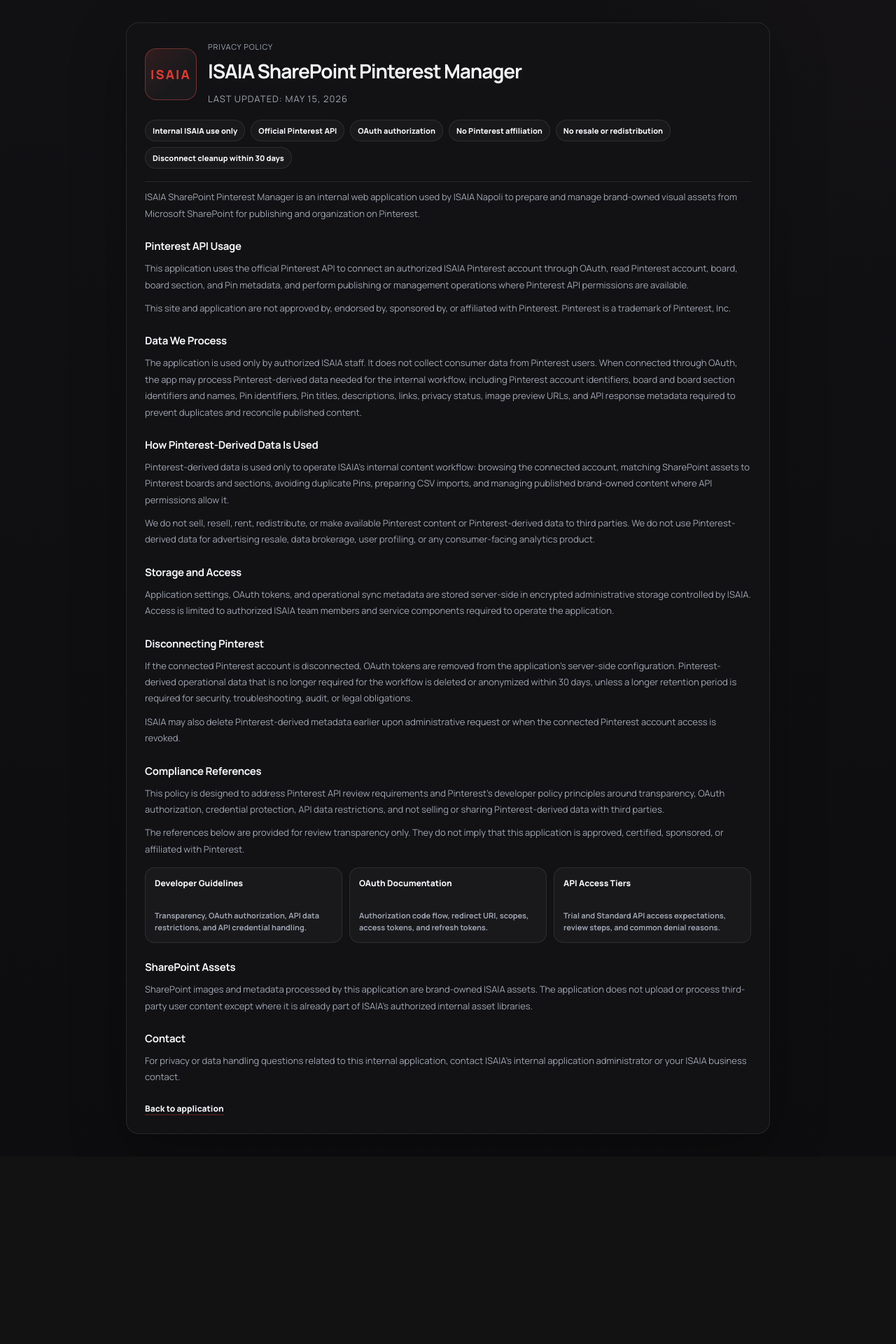
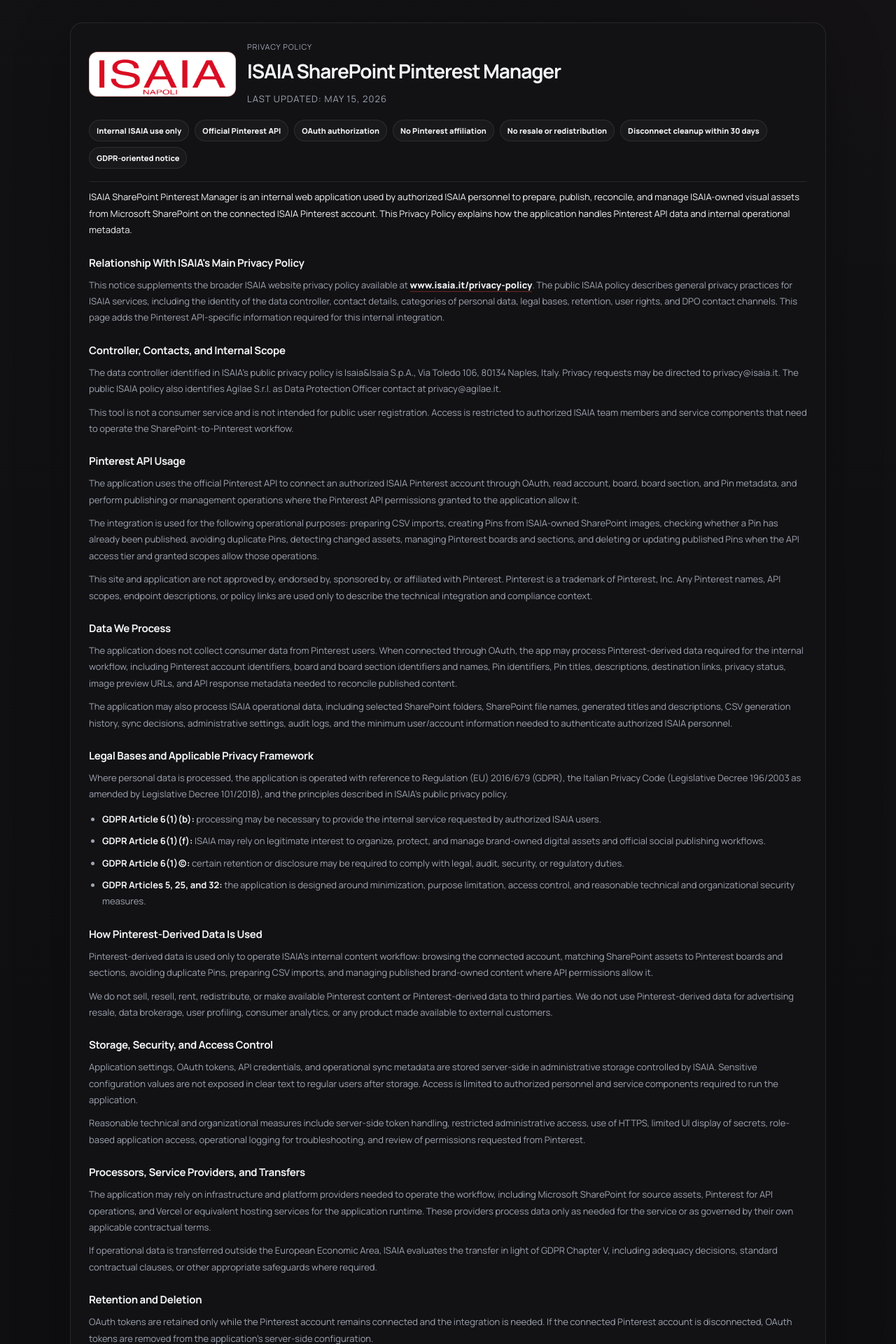
Before and after one commit to OnyxPlissken/pinterest, a Next.js app: page /privacy in a window 1280 px wide. Shown: the top 1920 px of the page at 70% size. Before the commit the page ends 1652 px from the top, so only its background shows below. Built offline with nearby package versions, Linux system fonts and the light colour scheme.

Commit message:
Expand privacy policy details

```diff
--- a/app/globals.css
+++ b/app/globals.css
@@ -1572,7 +1572,7 @@
 }
 
 .legal-card {
-  width: min(920px, 100%);
+  width: min(1080px, 100%);
   padding: 26px;
   border: 1px solid var(--line);
   border-radius: 18px;
@@ -1594,19 +1594,22 @@
 }
 
 .legal-logo {
-  width: 74px;
-  height: 74px;
+  width: 210px;
+  height: 64px;
   border: 1px solid color-mix(in srgb, var(--accent) 35%, var(--line));
-  border-radius: 16px;
+  border-radius: 12px;
   display: grid;
   place-items: center;
-  color: var(--accent);
-  font-size: 18px;
-  font-weight: 900;
-  letter-spacing: 0.12em;
-  background:
-    linear-gradient(135deg, color-mix(in srgb, var(--accent) 13%, transparent), transparent 62%),
-    var(--surface-soft);
+  background: #ffffff;
+  padding: 10px 14px;
+  flex: 0 0 auto;
+}
+
+.legal-logo-image {
+  width: 100%;
+  height: 100%;
+  display: block;
+  object-fit: contain;
 }
 
 .legal-kicker,
@@ -1636,6 +1639,37 @@
   line-height: 1.8;
 }
 
+.legal-card a:not(.legal-back) {
+  color: var(--text);
+  font-weight: 800;
+  text-decoration: none;
+  border-bottom: 1px solid color-mix(in srgb, var(--accent) 45%, transparent);
+}
+
+.legal-card a:not(.legal-back):hover {
+  color: var(--accent);
+}
+
+.legal-intro {
+  color: var(--text) !important;
+}
+
+.legal-list {
+  margin: 12px 0 0;
+  padding-left: 19px;
+  color: var(--muted);
+  font-size: 13px;
+  line-height: 1.8;
+}
+
+.legal-list li + li {
+  margin-top: 8px;
+}
+
+.legal-list strong {
+  color: var(--text);
+}
+
 .compliance-strip {
   display: flex;
   flex-wrap: wrap;
@@ -1659,6 +1693,10 @@
   gap: 10px;
 }
 
+.compliance-links-wide {
+  grid-template-columns: repeat(2, minmax(0, 1fr));
+}
+
 .compliance-links a {
   min-height: 108px;
   padding: 13px;
@@ -1671,6 +1709,7 @@
   color: var(--text);
   background: var(--surface-soft);
   text-decoration: none;
+  border-bottom: 1px solid var(--line) !important;
   transition:
     border-color var(--transition),
     transform var(--transition),
@@ -1713,13 +1752,13 @@
   }
 
   .legal-logo {
-    width: 58px;
-    height: 58px;
-    border-radius: 13px;
-    font-size: 14px;
-  }
-
-  .compliance-links {
+    width: 150px;
+    height: 50px;
+    padding: 8px 10px;
+  }
+
+  .compliance-links,
+  .compliance-links-wide {
     grid-template-columns: 1fr;
   }
 }
--- a/app/privacy/page.js
+++ b/app/privacy/page.js
@@ -10,7 +10,9 @@
       <section className="legal-card">
         <header className="legal-hero">
           <div className="legal-brand">
-            <div className="legal-logo">ISAIA</div>
+            <div className="legal-logo" aria-label="ISAIA Napoli">
+              <img className="legal-logo-image" src="/assets/logo_isaia.png" alt="ISAIA Napoli" />
+            </div>
             <div>
               <div className="legal-kicker">Privacy Policy</div>
               <h1>ISAIA SharePoint Pinterest Manager</h1>
@@ -25,37 +27,108 @@
             <span>No Pinterest affiliation</span>
             <span>No resale or redistribution</span>
             <span>Disconnect cleanup within 30 days</span>
+            <span>GDPR-oriented notice</span>
           </div>
         </header>
 
+        <p className="legal-intro">
+          ISAIA SharePoint Pinterest Manager is an internal web application used by
+          authorized ISAIA personnel to prepare, publish, reconcile, and manage
+          ISAIA-owned visual assets from Microsoft SharePoint on the connected ISAIA
+          Pinterest account. This Privacy Policy explains how the application handles
+          Pinterest API data and internal operational metadata.
+        </p>
+
+        <h2>Relationship With ISAIA&apos;s Main Privacy Policy</h2>
         <p>
-          ISAIA SharePoint Pinterest Manager is an internal web application used by
-          ISAIA Napoli to prepare and manage brand-owned visual assets from Microsoft
-          SharePoint for publishing and organization on Pinterest.
+          This notice supplements the broader ISAIA website privacy policy available
+          at <a href="https://www.isaia.it/privacy-policy" target="_blank" rel="noreferrer">www.isaia.it/privacy-policy</a>.
+          The public ISAIA policy describes general privacy practices for ISAIA
+          services, including the identity of the data controller, contact details,
+          categories of personal data, legal bases, retention, user rights, and DPO
+          contact channels. This page adds the Pinterest API-specific information
+          required for this internal integration.
+        </p>
+
+        <h2>Controller, Contacts, and Internal Scope</h2>
+        <p>
+          The data controller identified in ISAIA&apos;s public privacy policy is
+          Isaia&amp;Isaia S.p.A., Via Toledo 106, 80134 Naples, Italy. Privacy requests
+          may be directed to privacy@isaia.it. The public ISAIA policy also identifies
+          Agilae S.r.l. as Data Protection Officer contact at privacy@agilae.it.
+        </p>
+        <p>
+          This tool is not a consumer service and is not intended for public user
+          registration. Access is restricted to authorized ISAIA team members and
+          service components that need to operate the SharePoint-to-Pinterest workflow.
         </p>
 
         <h2>Pinterest API Usage</h2>
         <p>
-          This application uses the official Pinterest API to connect an authorized
-          ISAIA Pinterest account through OAuth, read Pinterest account, board, board
-          section, and Pin metadata, and perform publishing or management operations
-          where Pinterest API permissions are available.
+          The application uses the official Pinterest API to connect an authorized
+          ISAIA Pinterest account through OAuth, read account, board, board section,
+          and Pin metadata, and perform publishing or management operations where the
+          Pinterest API permissions granted to the application allow it.
+        </p>
+        <p>
+          The integration is used for the following operational purposes: preparing
+          CSV imports, creating Pins from ISAIA-owned SharePoint images, checking
+          whether a Pin has already been published, avoiding duplicate Pins, detecting
+          changed assets, managing Pinterest boards and sections, and deleting or
+          updating published Pins when the API access tier and granted scopes allow
+          those operations.
         </p>
         <p>
           This site and application are not approved by, endorsed by, sponsored by,
           or affiliated with Pinterest. Pinterest is a trademark of Pinterest, Inc.
+          Any Pinterest names, API scopes, endpoint descriptions, or policy links are
+          used only to describe the technical integration and compliance context.
         </p>
 
         <h2>Data We Process</h2>
         <p>
-          The application is used only by authorized ISAIA staff. It does not collect
-          consumer data from Pinterest users. When connected through OAuth, the app may
-          process Pinterest-derived data needed for the internal workflow, including
-          Pinterest account identifiers, board and board section identifiers and names,
-          Pin identifiers, Pin titles, descriptions, links, privacy status, image
-          preview URLs, and API response metadata required to prevent duplicates and
-          reconcile published content.
+          The application does not collect consumer data from Pinterest users. When
+          connected through OAuth, the app may process Pinterest-derived data required
+          for the internal workflow, including Pinterest account identifiers, board
+          and board section identifiers and names, Pin identifiers, Pin titles,
+          descriptions, destination links, privacy status, image preview URLs, and API
+          response metadata needed to reconcile published content.
         </p>
+        <p>
+          The application may also process ISAIA operational data, including selected
+          SharePoint folders, SharePoint file names, generated titles and descriptions,
+          CSV generation history, sync decisions, administrative settings, audit logs,
+          and the minimum user/account information needed to authenticate authorized
+          ISAIA personnel.
+        </p>
+
+        <h2>Legal Bases and Applicable Privacy Framework</h2>
+        <p>
+          Where personal data is processed, the application is operated with reference
+          to Regulation (EU) 2016/679 (GDPR), the Italian Privacy Code
+          (Legislative Decree 196/2003 as amended by Legislative Decree 101/2018),
+          and the principles described in ISAIA&apos;s public privacy policy.
+        </p>
+        <ul className="legal-list">
+          <li>
+            <strong>GDPR Article 6(1)(b):</strong> processing may be necessary to
+            provide the internal service requested by authorized ISAIA users.
+          </li>
+          <li>
+            <strong>GDPR Article 6(1)(f):</strong> ISAIA may rely on legitimate
+            interest to organize, protect, and manage brand-owned digital assets and
+            official social publishing workflows.
+          </li>
+          <li>
+            <strong>GDPR Article 6(1)(c):</strong> certain retention or disclosure may
+            be required to comply with legal, audit, security, or regulatory duties.
+          </li>
+          <li>
+            <strong>GDPR Articles 5, 25, and 32:</strong> the application is designed
+            around minimization, purpose limitation, access control, and reasonable
+            technical and organizational security measures.
+          </li>
+        </ul>
 
         <h2>How Pinterest-Derived Data Is Used</h2>
         <p>
@@ -69,56 +142,79 @@
           We do not sell, resell, rent, redistribute, or make available Pinterest
           content or Pinterest-derived data to third parties. We do not use
           Pinterest-derived data for advertising resale, data brokerage, user
-          profiling, or any consumer-facing analytics product.
+          profiling, consumer analytics, or any product made available to external
+          customers.
         </p>
 
-        <h2>Storage and Access</h2>
+        <h2>Storage, Security, and Access Control</h2>
         <p>
-          Application settings, OAuth tokens, and operational sync metadata are stored
-          server-side in encrypted administrative storage controlled by ISAIA. Access
-          is limited to authorized ISAIA team members and service components required
-          to operate the application.
+          Application settings, OAuth tokens, API credentials, and operational sync
+          metadata are stored server-side in administrative storage controlled by
+          ISAIA. Sensitive configuration values are not exposed in clear text to
+          regular users after storage. Access is limited to authorized personnel and
+          service components required to run the application.
+        </p>
+        <p>
+          Reasonable technical and organizational measures include server-side token
+          handling, restricted administrative access, use of HTTPS, limited UI display
+          of secrets, role-based application access, operational logging for
+          troubleshooting, and review of permissions requested from Pinterest.
         </p>
 
-        <h2>Disconnecting Pinterest</h2>
+        <h2>Processors, Service Providers, and Transfers</h2>
         <p>
-          If the connected Pinterest account is disconnected, OAuth tokens are removed
-          from the application&apos;s server-side configuration. Pinterest-derived
-          operational data that is no longer required for the workflow is deleted or
-          anonymized within 30 days, unless a longer retention period is required for
-          security, troubleshooting, audit, or legal obligations.
+          The application may rely on infrastructure and platform providers needed to
+          operate the workflow, including Microsoft SharePoint for source assets,
+          Pinterest for API operations, and Vercel or equivalent hosting services for
+          the application runtime. These providers process data only as needed for the
+          service or as governed by their own applicable contractual terms.
         </p>
         <p>
-          ISAIA may also delete Pinterest-derived metadata earlier upon administrative
-          request or when the connected Pinterest account access is revoked.
+          If operational data is transferred outside the European Economic Area,
+          ISAIA evaluates the transfer in light of GDPR Chapter V, including adequacy
+          decisions, standard contractual clauses, or other appropriate safeguards
+          where required.
         </p>
 
-        <h2>Compliance References</h2>
+        <h2>Retention and Deletion</h2>
         <p>
-          This policy is designed to address Pinterest API review requirements and
-          Pinterest&apos;s developer policy principles around transparency, OAuth
-          authorization, credential protection, API data restrictions, and not selling
-          or sharing Pinterest-derived data with third parties.
+          OAuth tokens are retained only while the Pinterest account remains connected
+          and the integration is needed. If the connected Pinterest account is
+          disconnected, OAuth tokens are removed from the application&apos;s server-side
+          configuration.
         </p>
         <p>
-          The references below are provided for review transparency only. They do not
-          imply that this application is approved, certified, sponsored, or affiliated
-          with Pinterest.
+          Pinterest-derived operational data that is no longer required for the
+          workflow is deleted or anonymized within 30 days, unless a longer retention
+          period is required for security, troubleshooting, audit, legal obligations,
+          or to prevent duplicate publishing during a defined reconciliation period.
+          ISAIA may also delete Pinterest-derived metadata earlier upon administrative
+          request or when Pinterest account access is revoked.
         </p>
-        <div className="compliance-links">
-          <a href="https://policy.pinterest.com/en/developer-guidelines" target="_blank" rel="noreferrer">
-            <span>Developer Guidelines</span>
-            <strong>Transparency, OAuth authorization, API data restrictions, and API credential handling.</strong>
-          </a>
-          <a href="https://developers.pinterest.com/docs/getting-started/set-up-authentication-and-authorization/" target="_blank" rel="noreferrer">
-            <span>OAuth Documentation</span>
-            <strong>Authorization code flow, redirect URI, scopes, access tokens, and refresh tokens.</strong>
-          </a>
-          <a href="https://developers.pinterest.com/docs/key-concepts/access-tiers/" target="_blank" rel="noreferrer">
-            <span>API Access Tiers</span>
-            <strong>Trial and Standard API access expectations, review steps, and common denial reasons.</strong>
-          </a>
-        </div>
+
+        <h2>Cookies, Analytics, and Automated Decisions</h2>
+        <p>
+          The application uses only technical session mechanisms required for login,
+          authorization, security, and normal application operation. It is not designed
+          to place marketing cookies, run third-party advertising tracking, or create
+          external user profiles from Pinterest-derived data.
+        </p>
+        <p>
+          The application does not make decisions that produce legal effects or
+          similarly significant effects on individuals through automated profiling.
+          CSV and sync recommendations are operational suggestions for ISAIA staff and
+          remain subject to authorized user action.
+        </p>
+
+        <h2>Rights of Data Subjects</h2>
+        <p>
+          Where GDPR applies, data subjects may have rights of access, rectification,
+          erasure, restriction, portability, objection, and rights related to automated
+          decision-making under GDPR Articles 15 to 22. Requests can be sent through
+          the contact channels indicated in ISAIA&apos;s public privacy policy. Data
+          subjects may also lodge a complaint with the Italian Data Protection
+          Authority, the Garante per la protezione dei dati personali.
+        </p>
 
         <h2>SharePoint Assets</h2>
         <p>
@@ -128,11 +224,47 @@
           asset libraries.
         </p>
 
+        <h2>Legal and Compliance References</h2>
+        <p>
+          This policy is designed to address Pinterest API review requirements and
+          Pinterest&apos;s developer policy principles around transparency, OAuth
+          authorization, credential protection, API data restrictions, and not selling
+          or sharing Pinterest-derived data with third parties. The references below
+          are provided for review transparency only and do not imply that this
+          application is approved, certified, sponsored, or affiliated with Pinterest.
+        </p>
+        <div className="compliance-links compliance-links-wide">
+          <a href="https://www.isaia.it/privacy-policy" target="_blank" rel="noreferrer">
+            <span>ISAIA Website Privacy Policy</span>
+            <strong>General ISAIA privacy notice, controller details, DPO contact, user rights, and retention principles.</strong>
+          </a>
+          <a href="https://www.garanteprivacy.it/regolamentoue" target="_blank" rel="noreferrer">
+            <span>GDPR - Regulation (EU) 2016/679</span>
+            <strong>EU privacy framework covering lawful basis, transparency, rights, security, and accountability.</strong>
+          </a>
+          <a href="https://www.garanteprivacy.it/codice" target="_blank" rel="noreferrer">
+            <span>Italian Privacy Code</span>
+            <strong>Italian national privacy framework and amendments aligning local law with the GDPR.</strong>
+          </a>
+          <a href="https://policy.pinterest.com/en/developer-guidelines" target="_blank" rel="noreferrer">
+            <span>Pinterest Developer Guidelines</span>
+            <strong>Transparency, OAuth authorization, API data restrictions, and API credential handling.</strong>
+          </a>
+          <a href="https://developers.pinterest.com/docs/getting-started/set-up-authentication-and-authorization/" target="_blank" rel="noreferrer">
+            <span>Pinterest OAuth Documentation</span>
+            <strong>Authorization code flow, redirect URI, scopes, access tokens, and refresh tokens.</strong>
+          </a>
+          <a href="https://developers.pinterest.com/docs/key-concepts/access-tiers/" target="_blank" rel="noreferrer">
+            <span>Pinterest API Access Tiers</span>
+            <strong>Trial and Standard API access expectations, review steps, and common denial reasons.</strong>
+          </a>
+        </div>
+
         <h2>Contact</h2>
         <p>
           For privacy or data handling questions related to this internal application,
-          contact ISAIA&apos;s internal application administrator or your ISAIA business
-          contact.
+          contact ISAIA&apos;s internal application administrator, privacy@isaia.it, or
+          the DPO contact listed in the public ISAIA website privacy policy.
         </p>
 
         <a className="legal-back" href="/login">
```
Also changed, not shown: public/assets/logo_isaia.png (added).
